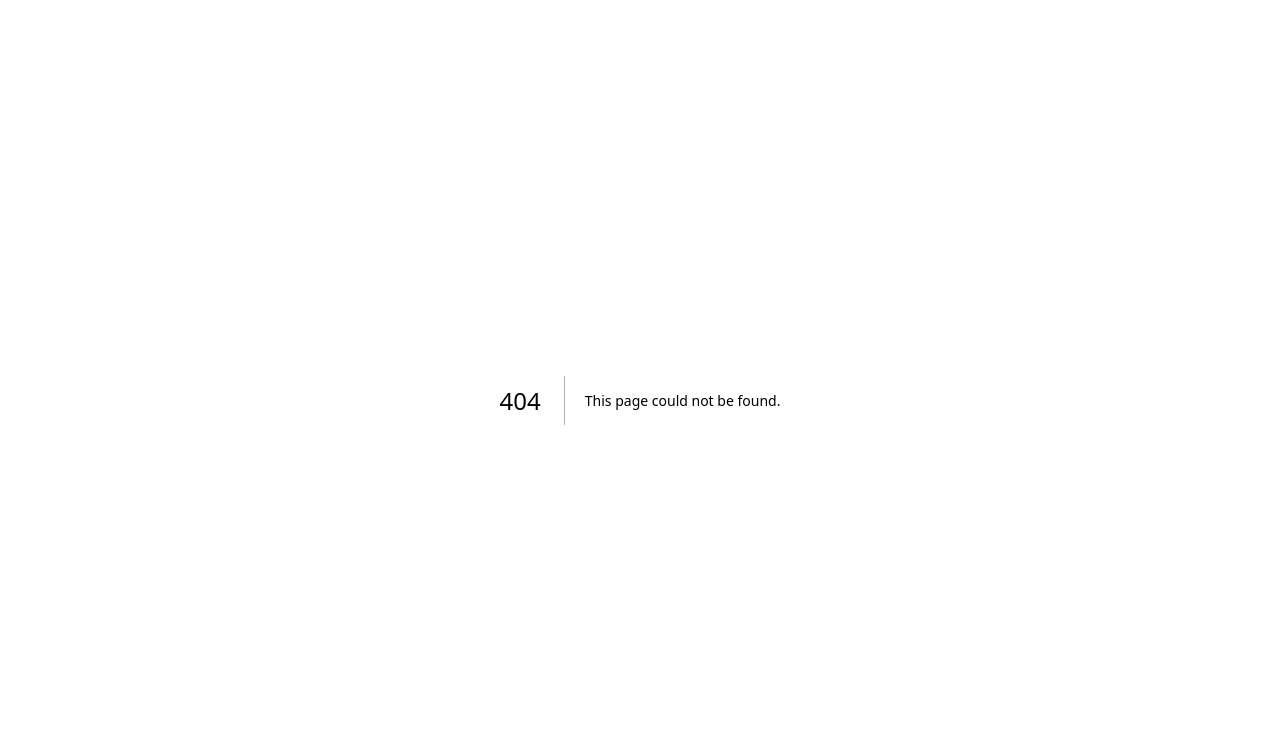
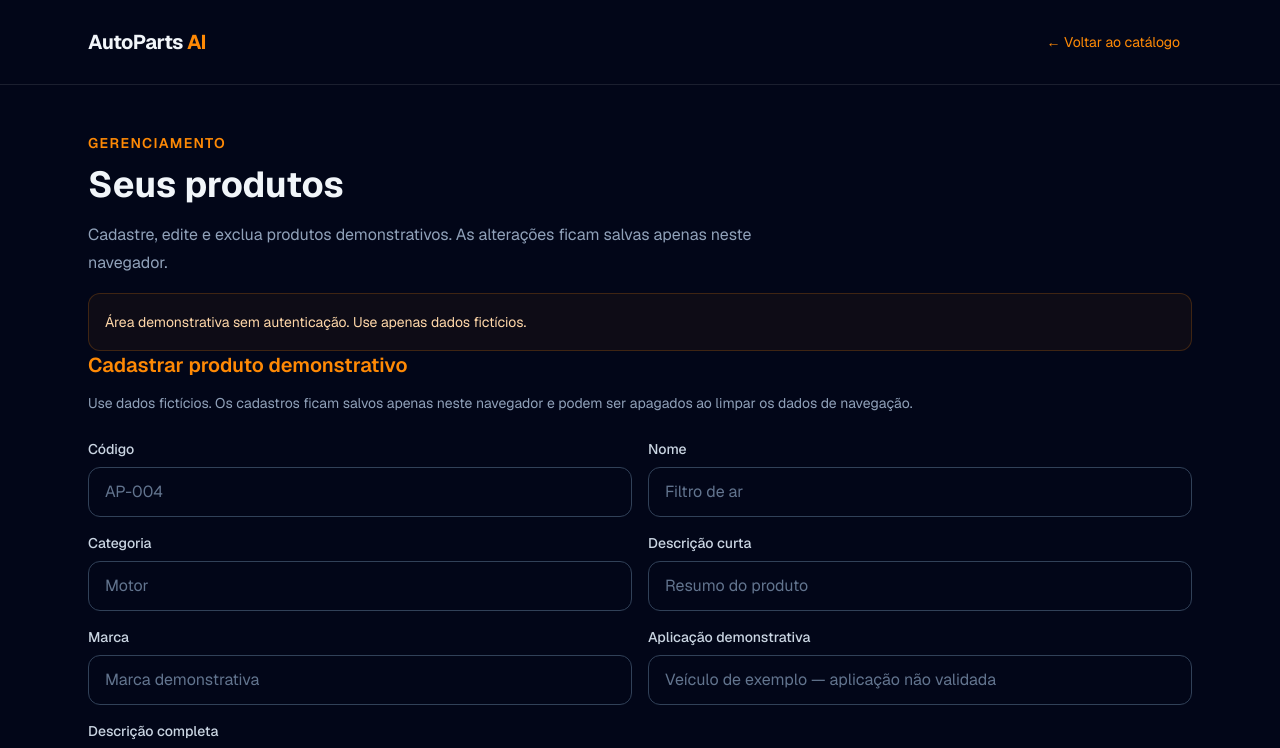
Before and after one commit to FPacheco10/autoparts-ai, a Next.js app: page /gerenciar in a window 1280 px wide. Before the commit this address had no page. Shown: the top 748 px of the page. Built offline with nearby package versions, Linux system fonts and the light colour scheme.

Commit message:
Separa catalogo e pagina de gerenciamento

```diff
--- a/app/components/GestaoCatalogo.tsx
+++ b/app/components/GestaoCatalogo.tsx
@@ -125,8 +125,10 @@ function salvarProdutos(produtos: Produto[]) {
 
 export default function GestaoCatalogo({
   produtosIniciais,
+  somenteConsulta = false,
 }: {
   produtosIniciais: Produto[];
+  somenteConsulta?: boolean;
 }) {
   const [mensagem, setMensagem] = useState("");
   const [erro, setErro] = useState("");
@@ -317,12 +319,25 @@ export default function GestaoCatalogo({
     }
   }
 
+    if (somenteConsulta) {
+    return (
+      <div>
+        {dadosInvalidos && (
+          <p role="alert" className="mt-5 text-sm text-red-300">
+            Não foi possível ler os produtos cadastrados.
+            Apenas os exemplos iniciais estão sendo exibidos.
+          </p>
+        )}
+
+        <Catalogo produtos={produtos} />
+      </div>
+    );
+  }
+
   return (
     <div>
       <section
         id="formulario-produto"
-        aria-labelledby="titulo-formulario"
-        className="mt-8 scroll-mt-8 rounded-2xl border border-white/10 bg-slate-900 p-6"
       >
         <h3
           id="titulo-formulario"
--- /dev/null
+++ b/app/gerenciar/page.tsx
@@ -0,0 +1,45 @@
+import Link from "next/link";
+import GestaoCatalogo from "@/app/components/GestaoCatalogo";
+import { produtos } from "@/lib/produtos";
+
+export default function GerenciarPage() {
+  return (
+    <div className="min-h-screen bg-slate-950 font-sans text-slate-100">
+      <header className="border-b border-white/10">
+        <div className="mx-auto flex max-w-6xl flex-wrap items-center justify-between gap-4 px-6 py-6">
+          <Link href="/" className="text-xl font-bold tracking-tight">
+            AutoParts <span className="text-orange-400">AI</span>
+          </Link>
+
+          <Link
+            href="/"
+            className="rounded-lg px-3 py-2 text-sm text-orange-400 hover:bg-slate-800 focus-visible:outline-2 focus-visible:outline-orange-400"
+          >
+            ← Voltar ao catálogo
+          </Link>
+        </div>
+      </header>
+
+      <main className="mx-auto w-full max-w-6xl px-6 py-12">
+        <p className="text-sm font-semibold uppercase tracking-widest text-orange-400">
+          Gerenciamento
+        </p>
+
+        <h1 className="mt-3 text-3xl font-bold sm:text-4xl">
+          Seus produtos
+        </h1>
+
+        <p className="mt-4 max-w-2xl leading-7 text-slate-400">
+          Cadastre, edite e exclua produtos demonstrativos.
+          As alterações ficam salvas apenas neste navegador.
+        </p>
+
+        <p className="mt-4 rounded-xl border border-orange-400/20 bg-orange-400/5 p-4 text-sm leading-6 text-orange-200">
+          Área demonstrativa sem autenticação. Use apenas dados fictícios.
+        </p>
+
+        <GestaoCatalogo produtosIniciais={produtos} />
+      </main>
+    </div>
+  );
+}
--- a/app/page.tsx
+++ b/app/page.tsx
@@ -25,6 +25,12 @@ export default function Home() {
             >
               Sobre o projeto
             </a>
+            <Link
+  href="/gerenciar"
+  className="text-slate-300 transition hover:text-orange-400"
+>
+  Gerenciar
+</Link>
           </nav>
         </div>
       </header>
@@ -104,7 +110,7 @@ export default function Home() {
             Não representam estoque, preços ou compatibilidade reais.
           </p>
 
-          <GestaoCatalogo produtosIniciais={produtos} />
+          <GestaoCatalogo produtosIniciais={produtos} somenteConsulta />
         </section>
 
         <section
```
Also changed, not shown: 1 other file (tests, documents, lock files or other folders).
